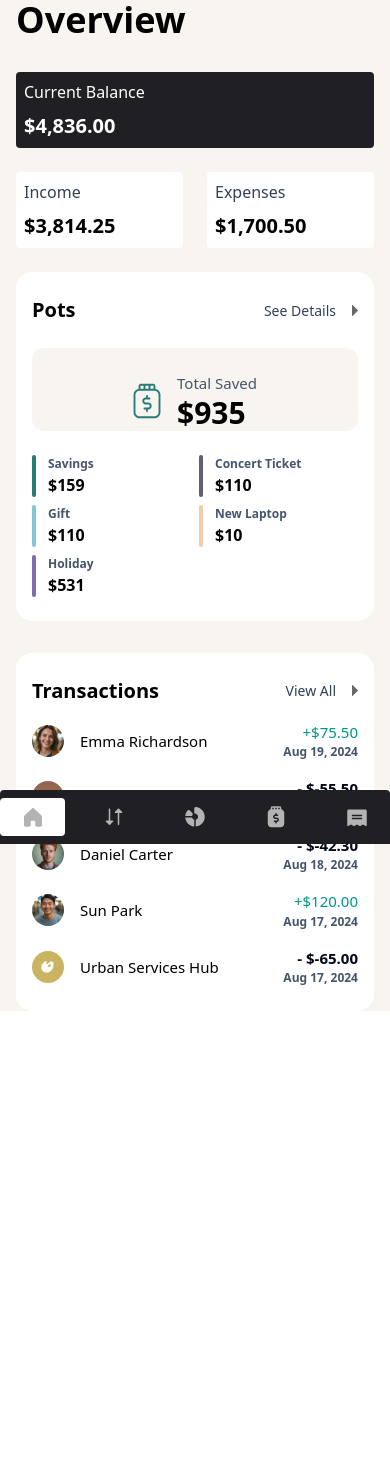
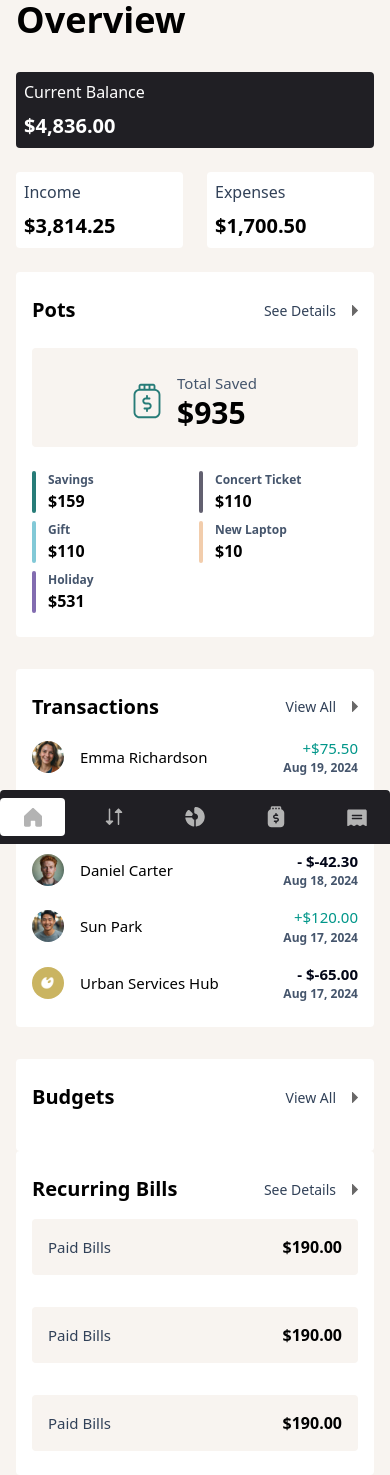
Before and after one commit to RaviCoderWallah/React-Finance-App, a React app: page / in a window 390 px wide. Before the commit the page ends 1011 px from the top, so only its background shows below. Built offline with nearby package versions, Linux system fonts and the light colour scheme; the HTML template or start-up script is replaced by a standard one.

Commit message:
Overview Page Completed

```diff
--- a/package.json
+++ b/package.json
@@ -11,7 +11,9 @@
   },
   "dependencies": {
     "@tailwindcss/vite": "^4.1.11",
+    "chart.js": "^4.5.0",
     "react": "^19.1.0",
+    "react-chartjs-2": "^5.3.0",
     "react-dom": "^19.1.0",
     "react-router-dom": "^7.6.3"
   },
--- a/src/Layout/PageLayout.jsx
+++ b/src/Layout/PageLayout.jsx
@@ -23,12 +23,12 @@ const PageLayout = () => {
   }, [])
 
   return (
-    <div className="grid md:grid-cols-5 grid-rows-[1fr_auto] md:grid-rows-none min-h-[100vh] bg-[var(--color-beige-100)]" id="finance-app">
-      <main className="order-1 md:order-2 md:col-span-4 md:p-10 px-4" id="content">
+    <div className="grid lg:grid-cols-5 grid-rows-[1fr_auto] lg:grid-rows-none min-h-[100vh] bg-[var(--color-beige-100)]" id="finance-app">
+      <main className="order-1 lg:order-2 lg:col-span-4 lg:p-10 px-4" id="content">
         <Outlet context={finaceAppData} />
       </main>
-      <div className="order-2 md:order-1 md:col-span-1">
-        <div className="fixed bottom-0 left-0 w-full md:col-span-1 md:h-screen md:sticky md:top-0 z-50 bg-white shadow-t md:shadow-none">
+      <div className="order-2 lg:order-1 lg:col-span-1">
+        <div className="fixed bottom-0 left-0 w-full lg:col-span-1 lg:h-screen lg:sticky lg:top-0 z-50 bg-white shadow-t lg:shadow-none">
           <SideBar />
         </div>
       </div>
--- a/src/Pages/Overview.jsx
+++ b/src/Pages/Overview.jsx
@@ -3,6 +3,9 @@ import ContentHeader from "../components/UI/ContentHeader";
 import OverviewSummaryCard from "../components/UI/OverviewSummaryCard";
 import OverviewPots from "../components/Overview/OverviewPots";
 import OverviewTransactions from "../components/Overview/OverviewTransactions";
+import PieChart from "../components/UI/PieChart";
+import ContentCardHeader from "../components/UI/ContentCardHeader";
+import RecurringBillsCard from "../components/UI/RecurringBillsCard";
 
 const Overview = () => {
   const data = useOutletContext();
@@ -24,10 +27,26 @@ const Overview = () => {
         <OverviewSummaryCard amount={dataBalance.expenses} name="Expenses" />
       </div>
 
-      <div className="grid md:grid-cols-5 gap-8">
-        <div className="md:col-span-3 grid gap-8">
-          <div className=" bg-white py-6 px-4 rounded-2xl"><OverviewPots /></div>
-          <div className="bg-white py-6 px-4 rounded-2xl"><OverviewTransactions data={data} /></div>
+      <div className="grid lg:grid-cols-5 gap-8">
+        <div className="lg:col-span-3 grid gap-8">
+          <div className=" bg-white py-6 px-4 md:rounded-2xl sm:rounded-xl rounded-sm"><OverviewPots /></div>
+          <div className="bg-white py-6 px-4 md:rounded-2xl sm:rounded-xl rounded-sm"><OverviewTransactions data={data} /></div>
+        </div>
+        <div className="lg:col-span-2 md:grid lg:grid-rows-5 gap-8">
+          <div className=" lg:row-span-3 bg-white py-6 px-4 md:rounded-2xl sm:rounded-xl rounded-sm md:h-full">
+            <ContentCardHeader name="Budgets" navigatePage="/budgets" buttonName="View All" />
+            <div className="mt-4">
+              {/* <PieChart /> */}
+            </div>
+          </div>
+          <div className=" lg:row-span-3 bg-white py-6 px-4 md:rounded-2xl sm:rounded-xl rounded-sm">
+            <ContentCardHeader name="Recurring Bills" navigatePage="/recurring" buttonName="See Details" />
+            <div className="flex flex-col gap-8 mt-4">
+              <RecurringBillsCard name="Paid Bills" amount="190" />
+              <RecurringBillsCard name="Paid Bills" amount="190" />
+              <RecurringBillsCard name="Paid Bills" amount="190" />
+            </div>
+          </div>
         </div>
       </div>
     </div>
--- a/src/components/Overview/OverviewPots.jsx
+++ b/src/components/Overview/OverviewPots.jsx
@@ -16,8 +16,8 @@ const OverviewPots = () => {
             <ContentCardHeader name="Pots" navigatePage="/pots" buttonName="See Details"/>
             <div className="grid md:grid-cols-5 gap-6 mt-6">
 
-                <div className="md:col-span-2 bg-[var(--color-beige-100)] rounded-xl pt-6">
-                    <div className="flex items-center justify-center gap-4">
+                <div className="md:col-span-2 bg-[var(--color-beige-100)] sm:rounded-xl rounded-sm pt-6">
+                    <div className="flex items-center justify-center gap-4 pb-4">
                         <img src="/public/images/icon-pot.svg" alt="pots icons" />
                         <div>
                             <p className="text-[15px] text-slate-600">Total Saved</p>
--- a/src/components/SideBar.jsx
+++ b/src/components/SideBar.jsx
@@ -3,15 +3,15 @@ import SideBarButton from "./UI/SideBarButton"
 
 const SideBar = () => {
 
-  const navLinkClass = ({ isActive }) => isActive ? "bg-white md:pl-5 flex items-center justify-center md:justify-start text-black font-semibold py-2 md:rounded-tr-xl md:rounded-br-xl rounded-sm p-2" : "flex items-center justify-center md:justify-start  md:pl-2 p-2 py-2 text-[color:var(--color-grey-300)] hover:bg-[#3f3f3f8b] hover:md:rounded-tr-xl hover:md:rounded-br-xl rounded-sm";
+  const navLinkClass = ({ isActive }) => isActive ? "bg-white lg:pl-5 flex items-center justify-center lg:justify-start text-black font-semibold py-2 lg:rounded-tr-xl lg:rounded-br-xl rounded-sm p-2" : "flex items-center justify-center lg:justify-start lg:pl-2 p-2 py-2 text-[color:var(--color-grey-300)] hover:bg-[#3f3f3f8b] hover:lg:rounded-tr-xl hover:lg:rounded-br-xl rounded-sm";
 
   return (
-    <nav className="bg-[var(--color-grey-900)] md:h-full sm:h-[100px]   md:col-span-1 row-start-1 rounded-tl-sm rounded-tr-sm md:rounded-tr-2xl md:rounded-br-2xl" id="sidebar">
-      <div className="md:pr-8">
-        <div className="md:flex items-center justify-center pt-10 pb-8 hidden  " id="sidebar-logo">
+    <nav className="bg-[var(--color-grey-900)] lg:h-full sm:h-[100px] lg:col-span-1 lg:row-start-1 rounded-tl-sm rounded-tr-sm lg:rounded-tr-2xl lg:rounded-br-2xl" id="sidebar">
+      <div className="lg:pr-8">
+        <div className="lg:flex items-center justify-center pt-10 pb-8 hidden  " id="sidebar-logo">
           <img src="/public/images/logo-large.svg" alt="web logo" />
         </div>
-        <div className="md:flex md:flex-col md:gap-6 gap-4 justify-between grid grid-cols-5 md:pt-8 py-2" id="navigation-buttons">
+        <div className="lg:flex lg:flex-col lg:gap-6 gap-4 justify-between grid grid-cols-5 lg:pt-8 py-2" id="navigation-buttons">
 
           <NavLink to="/" className={navLinkClass}>
             <SideBarButton name="Overview" image="/public/images/icon-nav-overview.svg" />
--- /dev/null
+++ b/src/components/UI/PieChart.jsx
@@ -0,0 +1,50 @@
+import React from "react";
+import { Chart as ChartJS, ArcElement, Tooltip, Legend, } from "chart.js";
+import { Doughnut } from "react-chartjs-2";
+
+ChartJS.register(ArcElement, Tooltip, Legend);
+
+const budgetData = [
+  { category: "Entertainment", maximum: 50.0, theme: "#277C78" },
+  { category: "Bills", maximum: 750.0, theme: "#82C9D7" },
+  { category: "Dining Out", maximum: 75.0, theme: "#F2CDAC" },
+  { category: "Personal Care", maximum: 100.0, theme: "#626070" },
+];
+
+const data = {
+  labels: budgetData.map((item) => item.category),
+  datasets: [
+    {
+      label: "Budget Allocation",
+      data: budgetData.map((item) => item.maximum),
+      backgroundColor: budgetData.map((item) => item.theme),
+      hoverOffset: 8,
+    },
+  ],
+};
+
+const options = {
+  responsive: true,
+  maintainAspectRatio: true, // Allow container to control height
+  resizeDelay: 0,
+  cutout: '60%',
+  plugins: {
+    legend: {
+      position: "top",
+    },
+    title: {
+      display: true,
+      text: "Budget Breakdown",
+    },
+  },
+};
+
+const PieChart = () => {
+  return (
+    <div className="w-full max-w-full mx-auto relative">
+      <Doughnut data={data} options={options} />
+    </div>
+  );
+};
+
+export default PieChart;
--- /dev/null
+++ b/src/components/UI/RecurringBillsCard.jsx
@@ -0,0 +1,16 @@
+const RecurringBillsCard = ({ name, amount }) => {
+    // Format absolute amount
+    const formattedAmount = new Intl.NumberFormat('en-US', {
+        minimumFractionDigits: 2,
+        maximumFractionDigits: 2,
+    }).format(amount);
+
+    return (
+        <div className="flex justify-between items-center bg-[var(--color-beige-100)] p-4 sm:rounded-md rounded-sm">
+            <p className="text-[15px] text-slate-700">{name}</p>
+            <p className="font-bold">${formattedAmount}</p>
+        </div>
+    )
+}
+
+export default RecurringBillsCard
```
Also changed, not shown: 1 other file (tests, documents, lock files or other folders).
